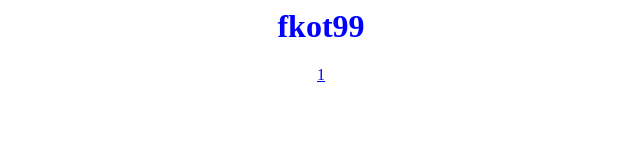
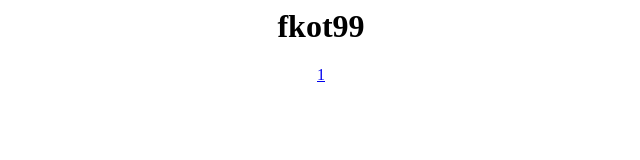
Before and after one commit to fkot99/fkot99.github.io, a plain HTML site: page index.html in a window 1280 px wide. Shown: the whole page, without its empty margins (319-959 px from the left). Drawn offline with Linux system fonts and the light colour scheme.

Commit message:
Update index.html

```diff
--- a/index.html
+++ b/index.html
@@ -4,7 +4,8 @@
     <title>fkot99</title>
   </head>
   <body>
-	  <h1 style="color:blue"><center>fkot99</center></h1>
+	  <h1 class="bluetext"><center>fkot99</center></h1>
 	  <p><center><a href="https://www.vk.com/fkot99">1</a></center></p>
+	  <style
   </body>
 </html>
```
